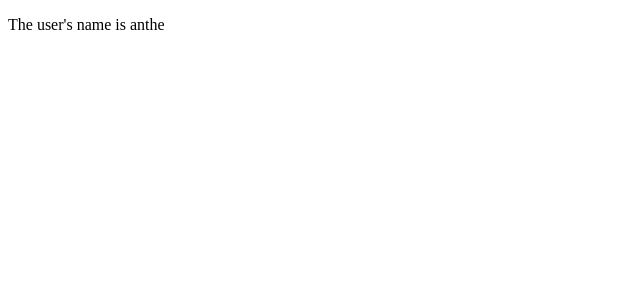
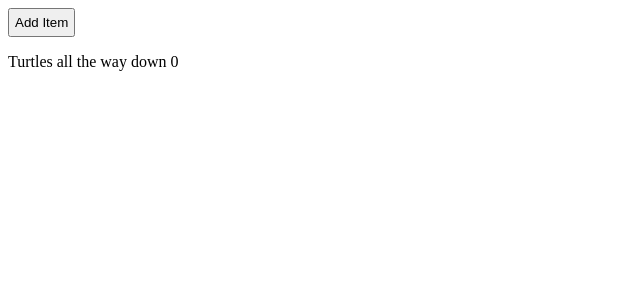
Before and after one commit to anthe-sleeckx/angular-tutorials, an Angular app: page / in a window 1280 px wide. Shown: the top 300 px of the page, without its empty margins (0-640 px from the left). Built offline with nearby package versions, Linux system fonts and the light colour scheme.

Commit message:
output properties

```diff
--- /dev/null
+++ b/src/app/08OutputProp/child.ts
@@ -0,0 +1,15 @@
+import { Component, output } from '@angular/core';
+
+@Component({
+    selector: 'app-child',
+    styles: `.btn { padding: 5px; }`,
+    template: `
+    <button class="btn" (click)="addItem()">Add Item</button>
+  `,
+})
+export class Child {
+    addItemEvent = output<string>();
+    addItem() {
+        this.addItemEvent.emit('Turtles');
+    }
+}
--- /dev/null
+++ b/src/app/08OutputProp/component.ts
@@ -0,0 +1,18 @@
+import { Component } from '@angular/core';
+import { Child } from './child';
+
+@Component({
+    selector: 'app-root',
+    template: `
+    <app-child (addItemEvent)="addItem($event)"/>
+    <p>Turtles all the way down {{ items.length }}</p>
+  `,
+    imports: [Child],
+})
+export class App {
+    items = new Array();
+
+    addItem(item: string) {
+        this.items.push(item);
+    }
+}
--- a/src/main.ts
+++ b/src/main.ts
@@ -8,8 +8,9 @@
 //import { App } from './app/04Loops/component';
 //import { App } from './app/05PropBinding/component';
 //import { App } from './app/06EventHandling/component';
+//import { App } from './app/07InputProp/component';
+import { App } from './app/08OutputProp/component';
 //#endregion
 
-import { App } from './app/07InputProp/component';
 bootstrapApplication(App, appConfig)
   .catch((err) => console.error(err));
```
